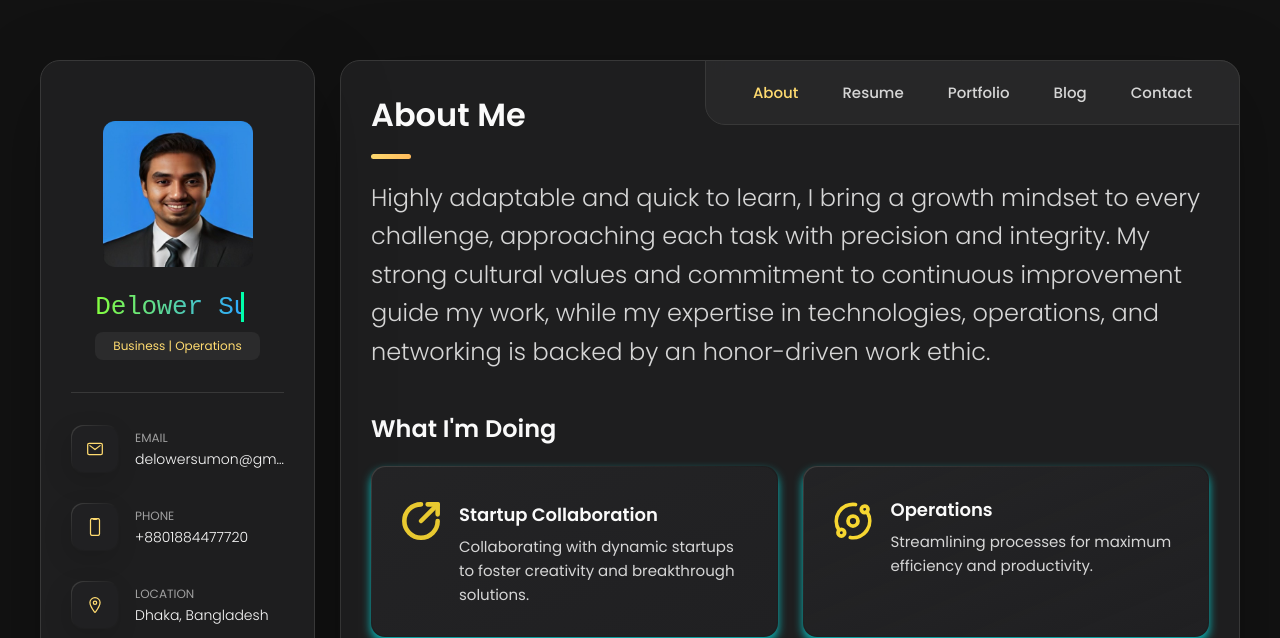
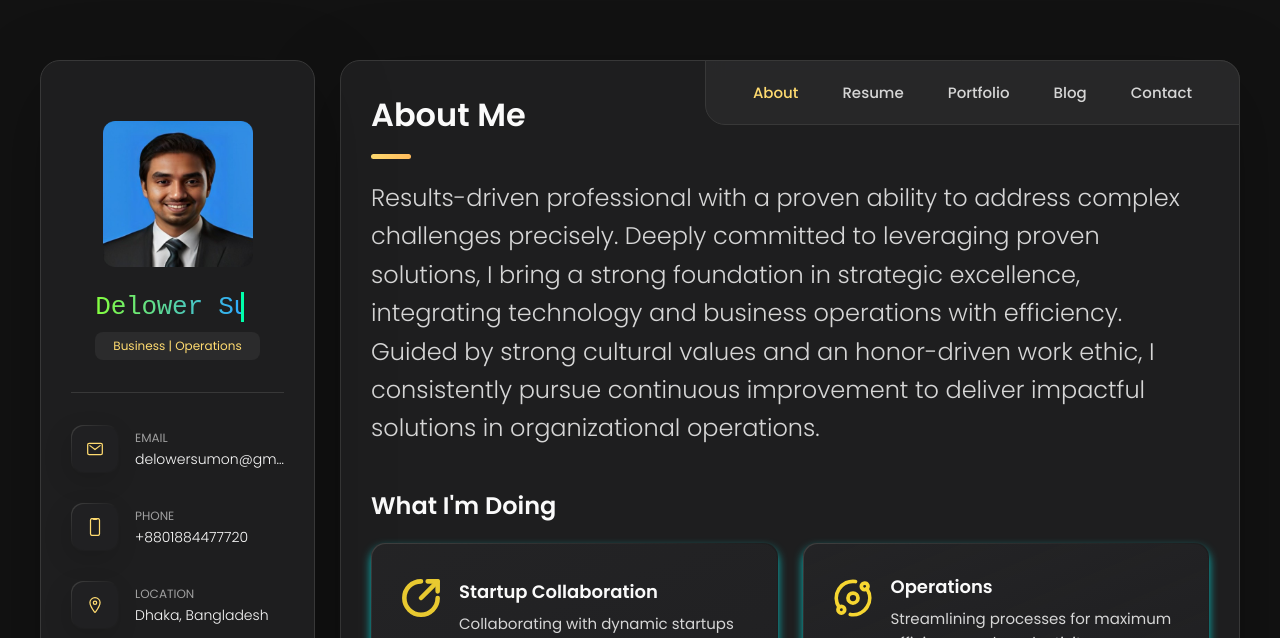
Before and after one commit to delower-sumon/portfolio, a plain HTML site: page index.html in a window 1280 px wide. Shown: the top 638 px of the page. Drawn offline with nearby package versions, Linux system fonts and the light colour scheme.

Commit message:
Update index.html

```diff
--- a/index.html
+++ b/index.html
@@ -178,7 +178,7 @@
 
           <section class="about-text">
             <p style="font-size: 24px; ">
-              Highly adaptable and quick to learn, I bring a growth mindset to every challenge, approaching each task with precision and integrity. My strong cultural values and commitment to continuous improvement guide my work, while my expertise in technologies, operations, and networking is backed by an honor-driven work ethic.
+              Results-driven professional with a proven ability to address complex challenges precisely. Deeply committed to leveraging  proven solutions, I bring a strong foundation in strategic excellence, integrating technology and business operations with efficiency. Guided by strong cultural values and an honor-driven work ethic, I consistently pursue continuous improvement to deliver impactful solutions in organizational operations.
             </p>
           </section>
 
```
